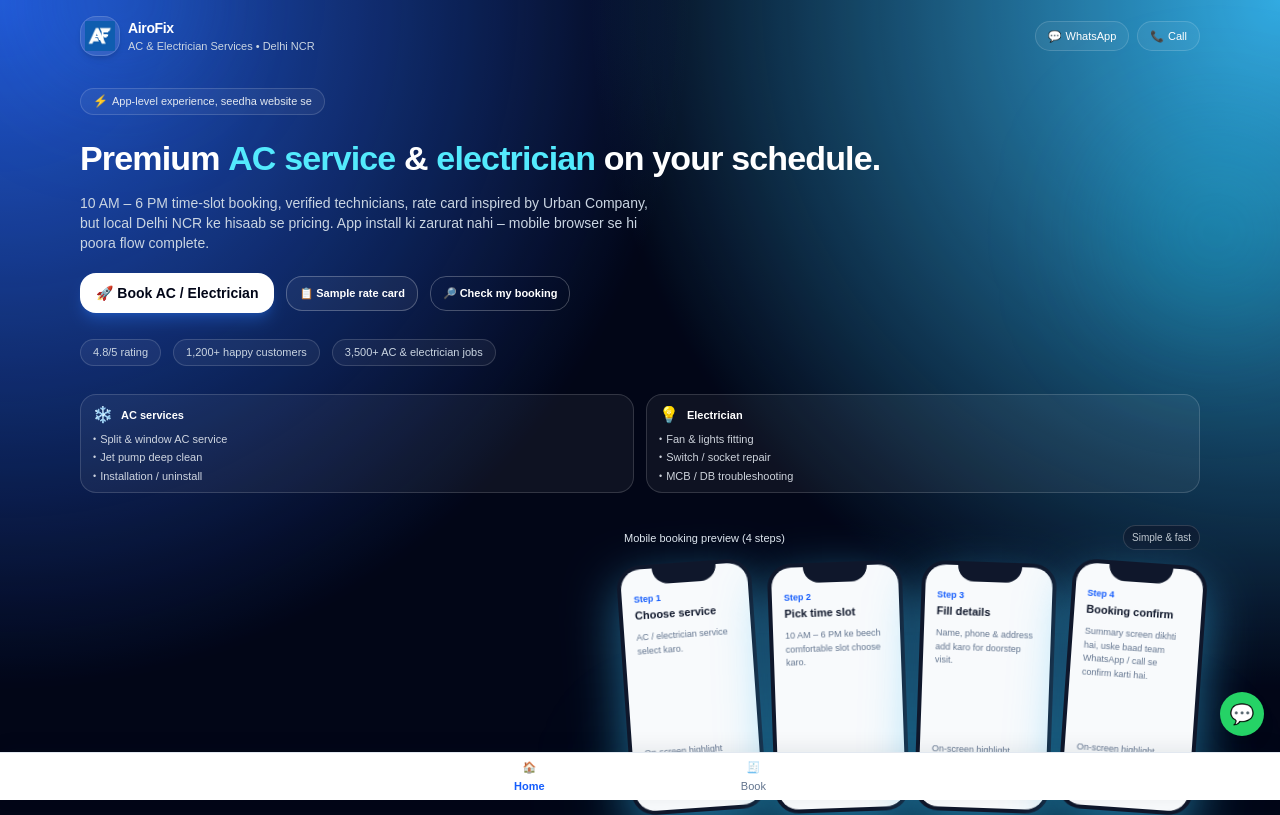
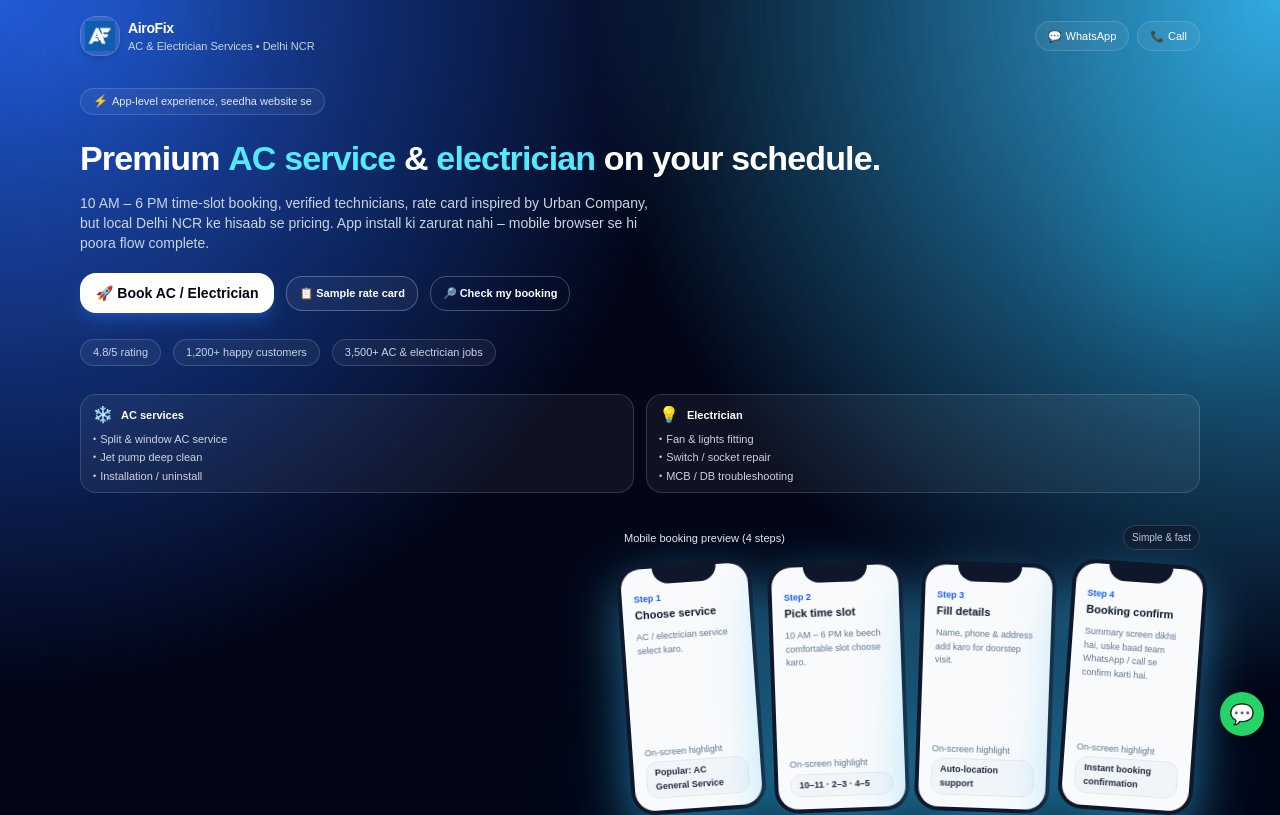
Before and after one commit to anmolcoolingservices/AiroFix, a Next.js app: page / in a window 1280 px wide. Shown: the top 815 px of the page. Built offline with nearby package versions, Linux system fonts and the light colour scheme.

Commit message:
Update homepage UI, SEO metadata, and OG image

```diff
--- a/app/page.tsx
+++ b/app/page.tsx
@@ -441,7 +441,7 @@ export default function HomePage() {
 
       {/* FLOATING WHATSAPP */}
       <a
-        href="https://wa.me/917289026947"
+        href="https://wa.me/918851543700"
         target="_blank"
         className="fixed bottom-16 right-4 z-30 h-11 w-11 rounded-full bg-[#25D366] shadow-lg flex items-center justify-center text-white text-xl active:scale-95 transition"
         aria-label="Chat on WhatsApp"
@@ -450,7 +450,7 @@ export default function HomePage() {
       </a>
 
       {/* BOTTOM NAV – only customer tabs */}
-      <nav className="fixed bottom-0 inset-x-0 z-30 bg-white border-t border-slate-200 shadow-[0_-4px_20px_rgba(15,23,42,0.08)]">
+      {/* <nav className="fixed bottom-0 inset-x-0 z-30 bg-white border-t border-slate-200 shadow-[0_-4px_20px_rgba(15,23,42,0.08)]">
         <div className="max-w-md mx-auto flex items-center justify-around py-1.5 text-[11px]">
           <Link
             href="/"
@@ -467,7 +467,7 @@ export default function HomePage() {
             <span>Book</span>
           </Link>
         </div>
-      </nav>
+      </nav> */}
 
       {/* HIDDEN ADMIN LINK – sirf desktop, low opacity */}
       <div className="hidden md:block text-[9px] text-center text-slate-400 pb-1 pt-1">
```
